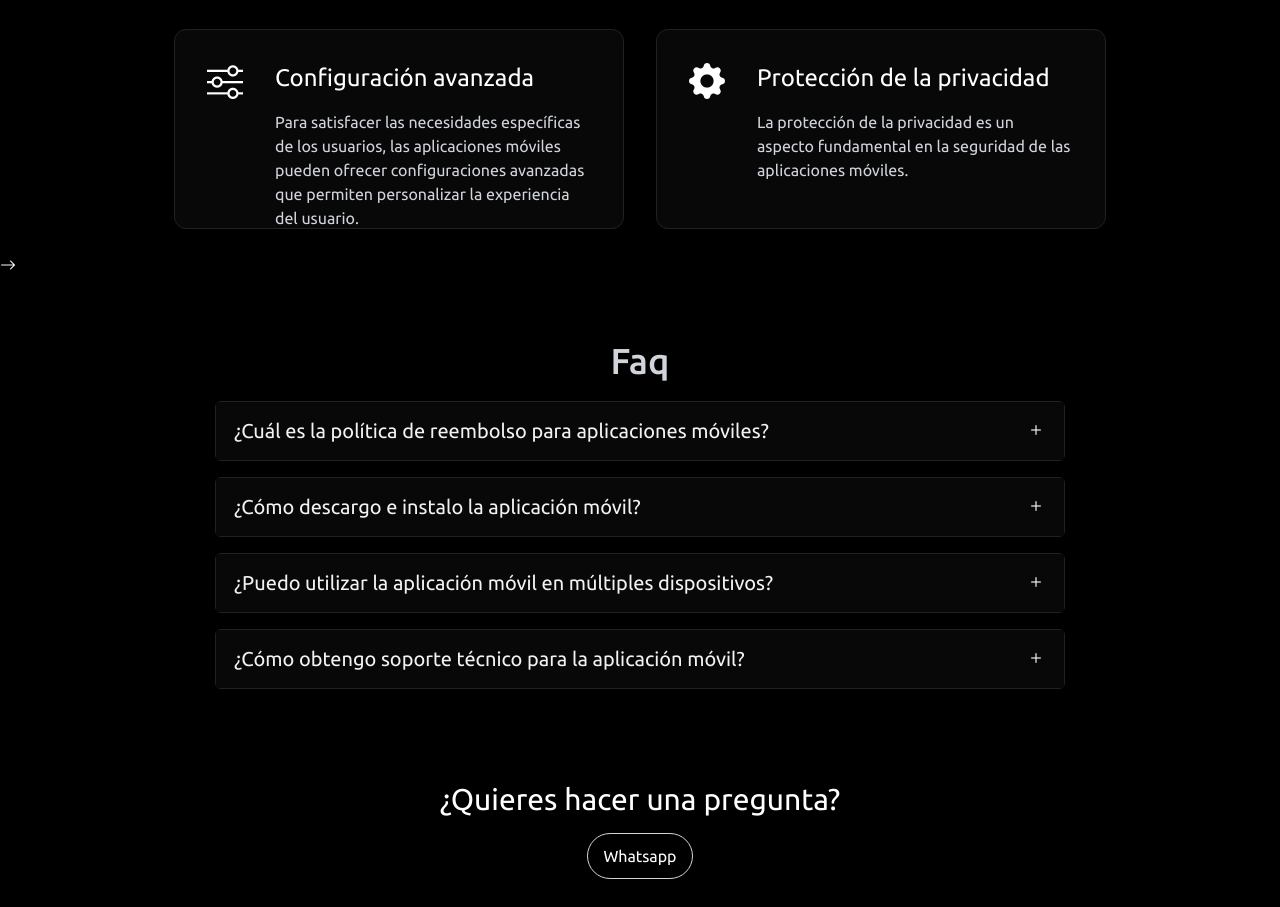
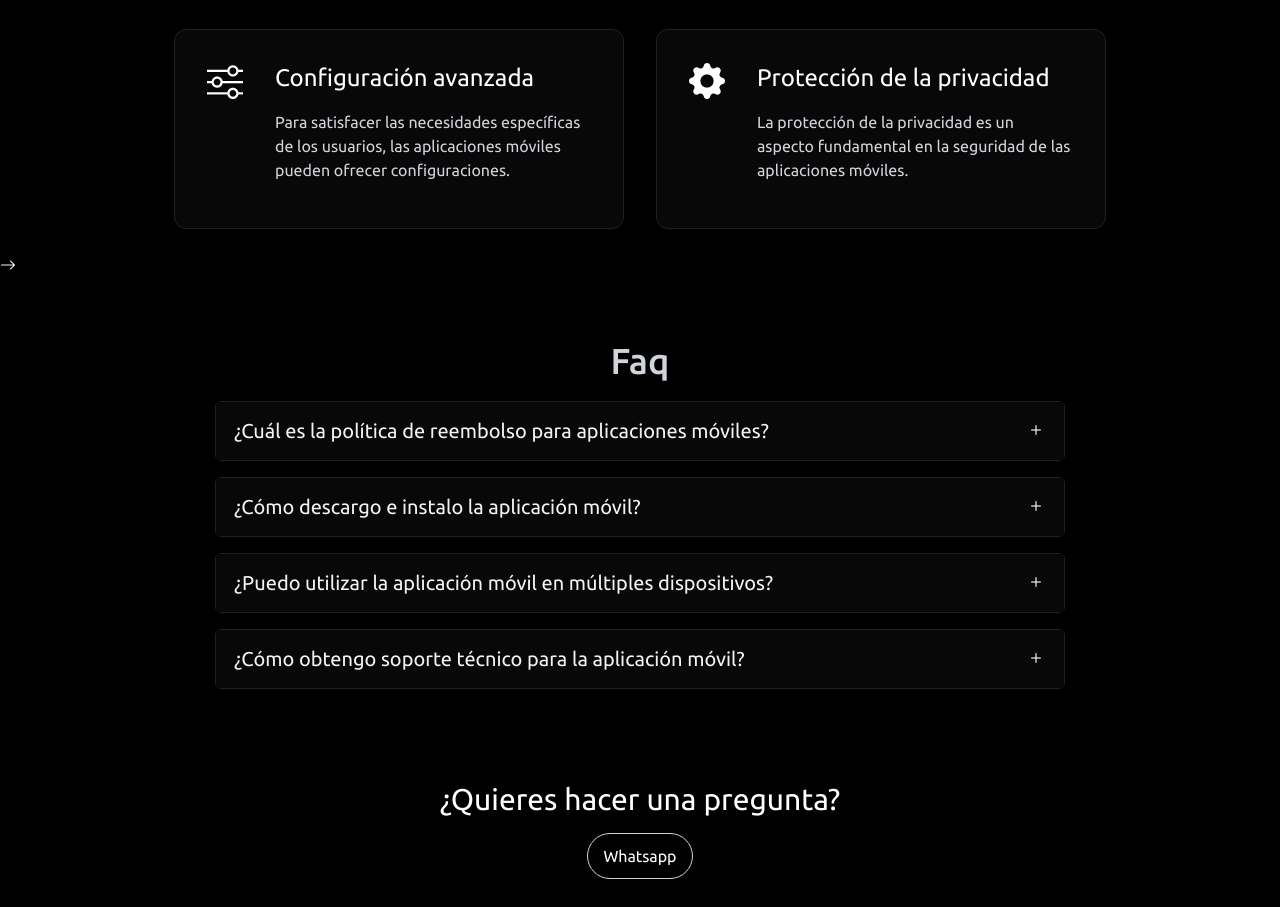
Before and after one commit to inyktor/comoloquieras, a website: page index.html in a window 1280 px wide. Shown: the part 3129-4036 px from the top of the page. Drawn offline with nearby package versions, Linux system fonts and the light colour scheme.

Commit message:
Update index.html

```diff
--- a/index.html
+++ b/index.html
@@ -393,7 +393,7 @@
                                 Configuración avanzada
                             </h3>
                             <p class="tw-text-gray-300 max-md:tw-text-sm">
-                                Para satisfacer las necesidades específicas de los usuarios, las aplicaciones móviles pueden ofrecer configuraciones avanzadas que permiten personalizar la experiencia del usuario.
+                                Para satisfacer las necesidades específicas de los usuarios, las aplicaciones móviles pueden ofrecer configuraciones.
                             </p>
                         </div>
                     </div>
```
